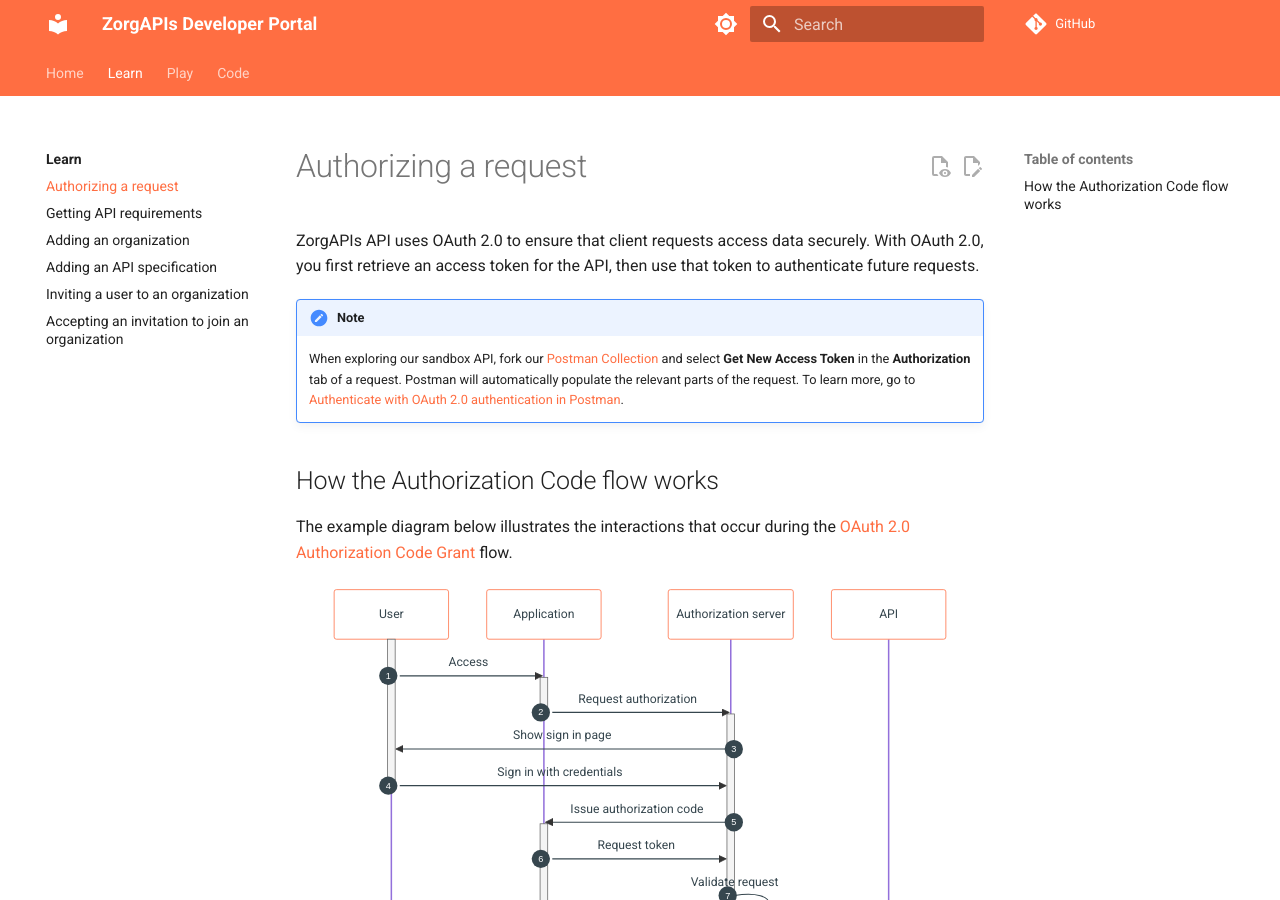
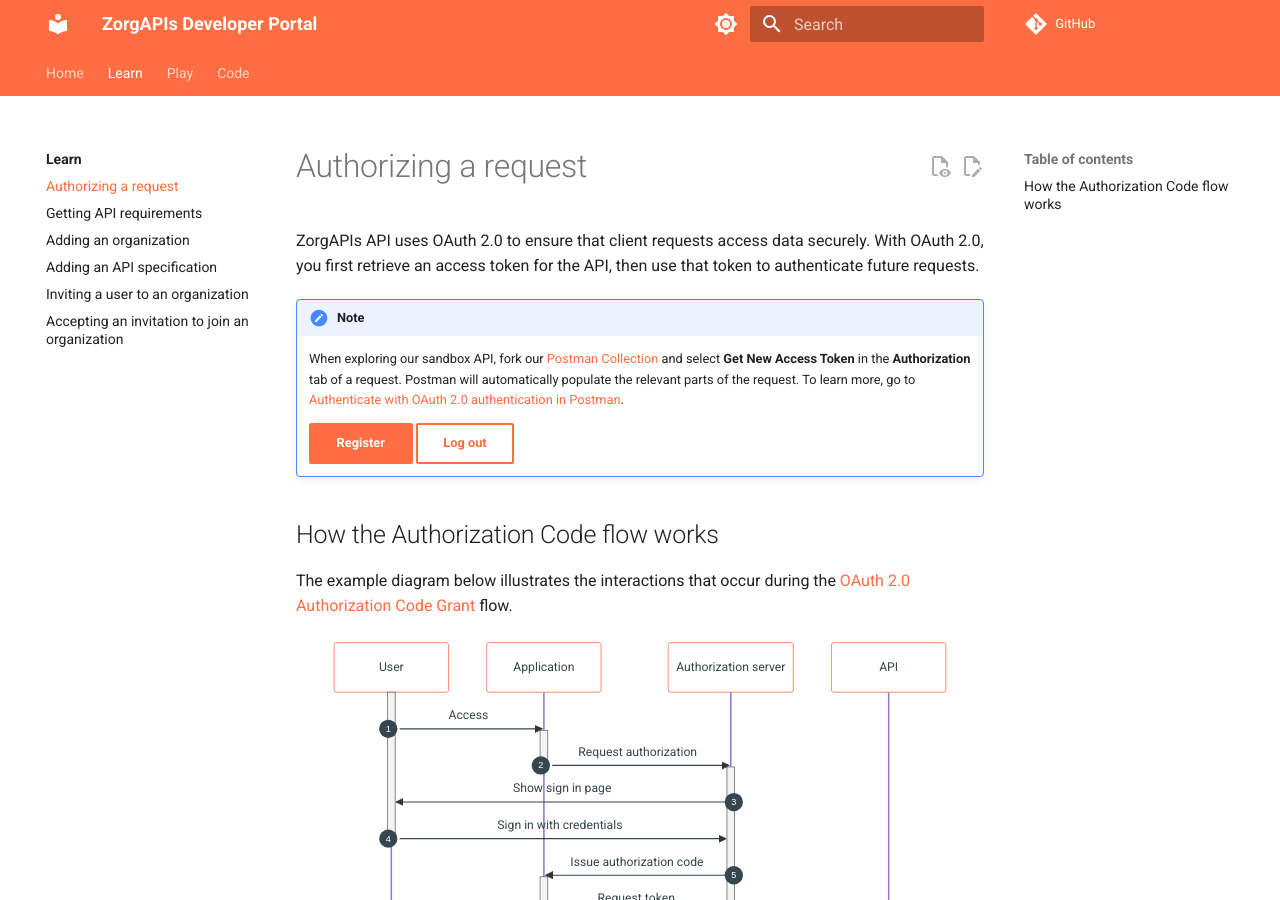
Before and after one commit to Nictiz/zorgapis-docs, an MkDocs documentation site: the page built from docs/learn/authorizing-a-request.md, in a window 1280 px wide and 900 px high. Built offline with MkDocs 1.6.1 and Material for MkDocs 9.7.7, drawn with Linux system fonts in a browser that asks for light colours; comment, search, counter and statistics services are not loaded.

Commit message:
Update page 'Authorizing a request'
 - Add 'Register' and 'Log out' buttons

```diff
--- a/docs/learn/authorizing-a-request.md
+++ b/docs/learn/authorizing-a-request.md
@@ -10,6 +10,9 @@ access token for the API, then use that token to authenticate future requests.
     and select **Get New Access Token** in the **Authorization** tab of a request. Postman will automatically populate
     the relevant parts of the request. To learn more, go to [Authenticate with OAuth 2.0 authentication in Postman](
     https://learning.postman.com/docs/sending-requests/authorization/oauth-20){: target="_blank" }.
+
+    [Register](https://auth.sandbox.zorgapis.nl/realms/zorgapis/protocol/openid-connect/registrations?response_type=code&client_id=zorgapis.docs&redirect_uri=https%3A%2F%2Fdeveloper.zorgapis.nl){ .md-button .md-button--primary }
+    [Log out](https://auth.sandbox.zorgapis.nl/realms/zorgapis/protocol/openid-connect/logout){ .md-button }
 
 ## How the Authorization Code flow works
 
```
